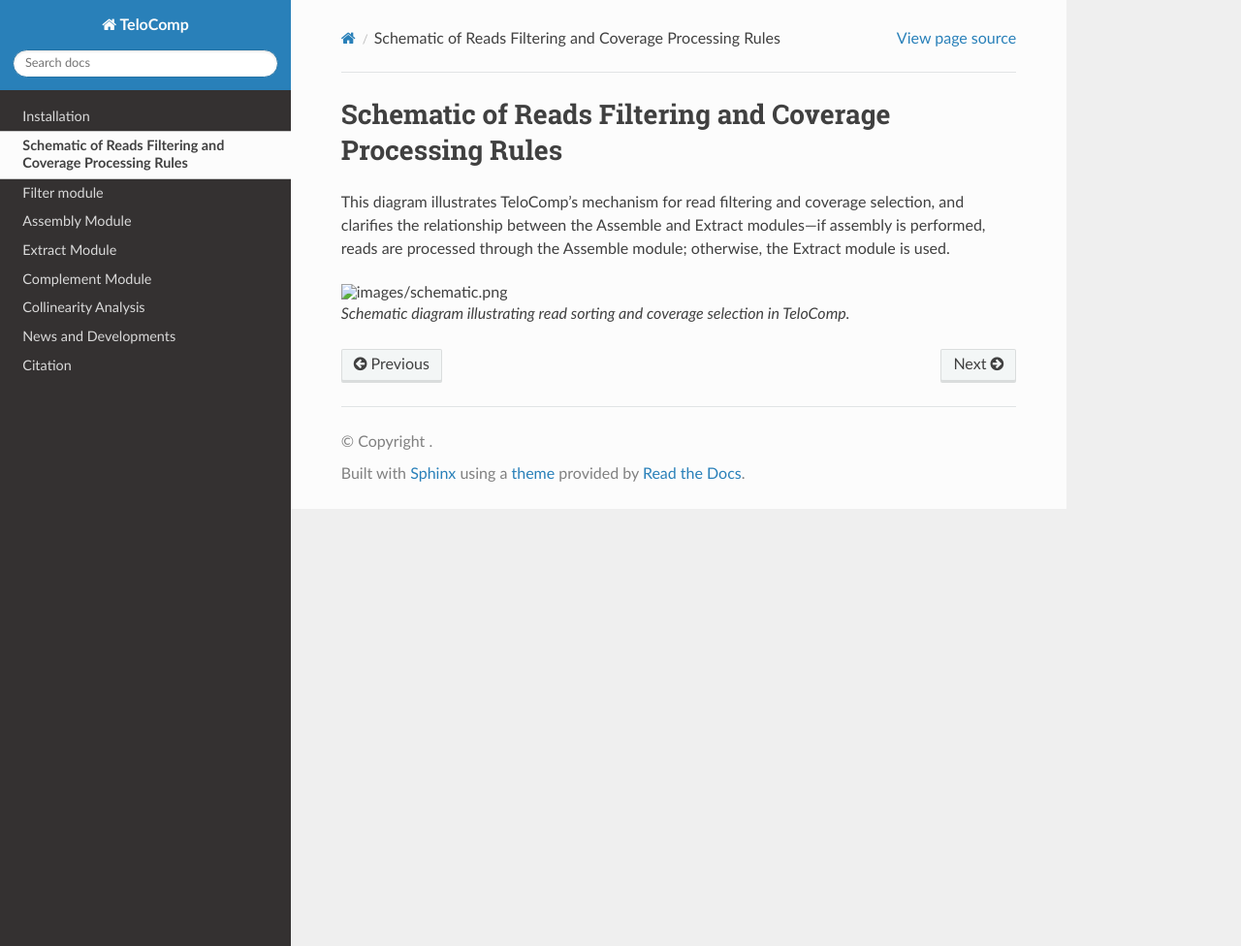
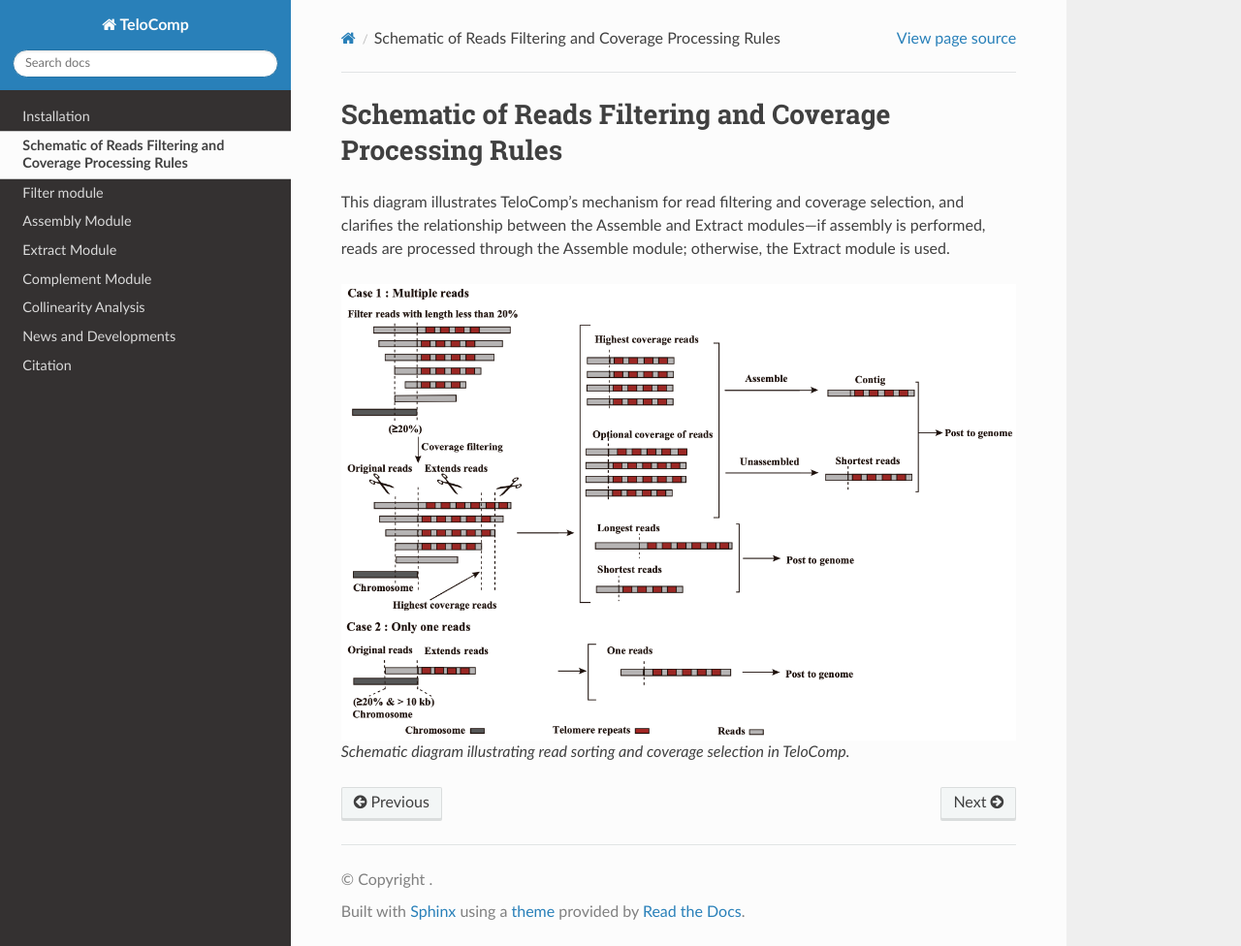
Before and after one commit to lxie-0709/TeloComp, a Sphinx documentation site: the page built from docs/content/Schematic_diagram.rst, in a window 1280 px wide and 976 px high. Shown: the whole window at 97% size. Built offline with Sphinx 7.4.7 and the Read the Docs theme 3.1.0, drawn with Linux system fonts in a browser that asks for light colours.

Commit message:
Update Schematic_diagram.rst

```diff
--- a/docs/content/Schematic_diagram.rst
+++ b/docs/content/Schematic_diagram.rst
@@ -3,6 +3,6 @@ Schematic of Reads Filtering and Coverage Processing Rules
 
 This diagram illustrates TeloComp’s mechanism for read filtering and coverage selection, and clarifies the relationship between the Assemble and Extract modules—if assembly is performed, reads are processed through the Assemble module; otherwise, the Extract module is used.
 
-.. figure:: ../images/schematic.png
+.. figure:: ../images/Schematic.png
 
     Schematic diagram illustrating read sorting and coverage selection in TeloComp.
```
